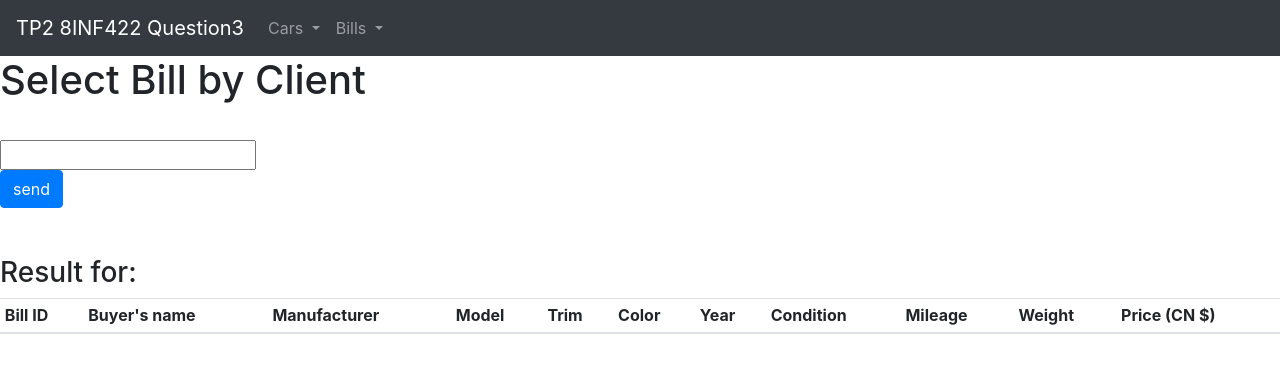
After one commit to map555/8INF422Project, a Flask app: page /bill/billsbyclient in a window 1280 px wide. The commit adds this page. Shown: the top 373 px of the page. Run offline with Flask 2, Linux system fonts and the light colour scheme; lists and menus that the app fills with data are empty; some libraries are stand-ins or nearby versions.

Commit message:
added bills by client

```diff
--- /dev/null
+++ b/projectApp/static/BillsByClient.js
@@ -0,0 +1,55 @@
+$(document).ready(function (){
+
+
+
+                  //Get query result on submit
+            $('#send_bill_client').on('click', function(e){
+
+
+                e.preventDefault();
+                var bill_client=document.getElementById("bill_client").value;
+
+                $.ajax({
+                        type: "GET",
+                        url:"http://127.0.0.1:5000//ajax/get_bills_by_client",
+                        data: {bill_client:bill_client},
+                        success:function(response){
+
+                        var table = ""
+
+                        console.log(response.bill_info)
+
+                        //change result title
+                            var resultTitle=document.getElementById("ResultTitle")
+                            resultTitle.innerText="Result for: "+ bill_client
+
+                        for (i = 0; i < response.bill_info.length; i++){
+                            bill = response.bill_info[i]
+                            console.log(bill)
+
+
+                            table += `<tr>
+                                <td id="billID">${bill.billID}</td>
+                                <td id="buyerName">${bill.buyerName}</td>
+                                <td id="makerResult">${bill.maker}</td>
+                                <td id="modelResult">${bill.model}</td>
+                                <td id="trimResult">${bill.cartrim}</td>
+                                <td id="colorResult">${bill.carcolor}</td>
+                                <td id="yearResult">${bill.caryear}</td>
+                                <td id="conditionResult">${bill.condition}</td>
+                                <td id="mileageResult">${bill.mileage}</td>
+                                <td id="weightResult">${bill.carweight}</td>
+                                <td id="priceResult">${bill.price}</td>
+                                </tr>`
+                        }
+
+                        $("#resulttable tbody").html(table)
+
+                        },
+                        error : function(response){
+                            console.log("It's not working")
+                            console.log(response)
+                         }
+            })
+            })
+        });
--- /dev/null
+++ b/projectApp/templates/BillsByClient.html
@@ -0,0 +1,35 @@
+{% extends "SelectByName.html" %}
+{% block titleValue %}Select Bill by Client{% endblock %}
+
+{% block labelID %}billClientLabel{% endblock %}
+
+{% block inputID %}bill_client{% endblock %}
+
+{% block messageInputValue %}Insert bill client here{% endblock %}
+
+{% block submitButtonID %}send_bill_client{% endblock %}
+
+{% block helpContent %}If the result row is filled with "NULL", no bills match or the client's name is invalid.{% endblock %}
+
+{% block tableHead %}
+
+    <th scope="col">Bill ID</th>
+    <th scope="col">Buyer's name</th>
+    <th scope="col">Manufacturer</th>
+    <th scope="col">Model</th>
+    <th scope="col">Trim</th>
+    <th scope="col">Color</th>
+    <th scope="col">Year</th>
+    <th scope="col">Condition</th>
+    <th scope="col">Mileage</th>
+    <th scope="col">Weight</th>
+    <th scope="col">Price (CN $)</th>
+
+{% endblock %}
+
+
+{% block script %}
+    <script  src="{{ url_for('static', filename='BillsByClient.js') }}"></script>
+
+
+{% endblock %}
--- a/projectApp/templates/MenuBar.html
+++ b/projectApp/templates/MenuBar.html
@@ -36,7 +36,7 @@
         <div class="dropdown-menu" aria-labelledby="navbarDropdown">
           <a class="dropdown-item" href="http://127.0.0.1:5000/bill/create">Add a bill</a>
           <a class="dropdown-item" href="http://127.0.0.1:5000/bill/billbyid">Select bills by ID</a>
-          <a class="dropdown-item" href="#">Select bills by client</a>
+          <a class="dropdown-item" href="http://127.0.0.1:5000/bill/billsbyclient">Select bills by client</a>
         </div>
       </li>
 
--- a/projectApp/views.py
+++ b/projectApp/views.py
@@ -145,6 +145,54 @@ def CreateBill():
     else :
         return render_template('CreateBill.html')
 
+
+#Bills by client name view
+@app.route('/bill/billsbyclient', methods=['GET'])
+def BillsByClientView():
+    return render_template('BillsByClient.html')
+
+#Bills by client name request
+@app.route('/ajax/get_bills_by_client', methods=['GET'])
+def BillsByClientRequest():
+    bills=[]
+    bill_info = None
+    if request.method == 'GET':
+        requestBills = Bill.query.filter_by(clientName=request.values.get("bill_client")).all()
+
+        if requestBills:
+            for x in range(len(requestBills)):
+                requestCar = Car.query.filter_by(id=requestBills[x].carId).first()
+                bills.append({
+                    'billID': requestBills[x].id,
+                    'buyerName': requestBills[x].clientName,
+                    'maker':requestCar.maker,
+                    'model':requestCar.model,
+                    'cartrim':requestCar.trim,
+                    'mileage':requestCar.mileage,
+                    'caryear':requestCar.year,
+                    'carweight':requestCar.weight,
+                    'condition':requestCar.condition,
+                    'carcolor':requestCar.color,
+                    'price':requestCar.price
+                    })
+        else:
+            bills.append({
+                'billID': "NULL",
+                'buyerName': "NULL",
+                'maker': "NULL",
+                'model': "NULL",
+                'cartrim': "NULL",
+                'mileage': "NULL",
+                'caryear': "NULL",
+                'carweight': "NULL",
+                'condition': "NULL",
+                'carcolor': "NULL",
+                'price': "NULL"
+                })
+
+        bill_info = {'bill_info':bills}
+        return bill_info
+
 #Cars by maker view
 @app.route('/car/carsbymaker',methods=['GET'])
 def CarsByMakerView():
@@ -158,7 +206,7 @@ def CarsByMakerRequest():
     if request.method=='GET':
         requestCars=Car.query.filter_by(maker=request.values.get("car_maker"),sold=False).all()
 
-        if requestCars!=None:
+        if requestCars:
             for x in range(len(requestCars)):
                 cars.append({'maker': requestCars[x].maker,
                'model': requestCars[x].model,
```
Also changed, not shown: projectApp/templates/SelectBillsByClient.html (deleted, +0 -100 lines).
